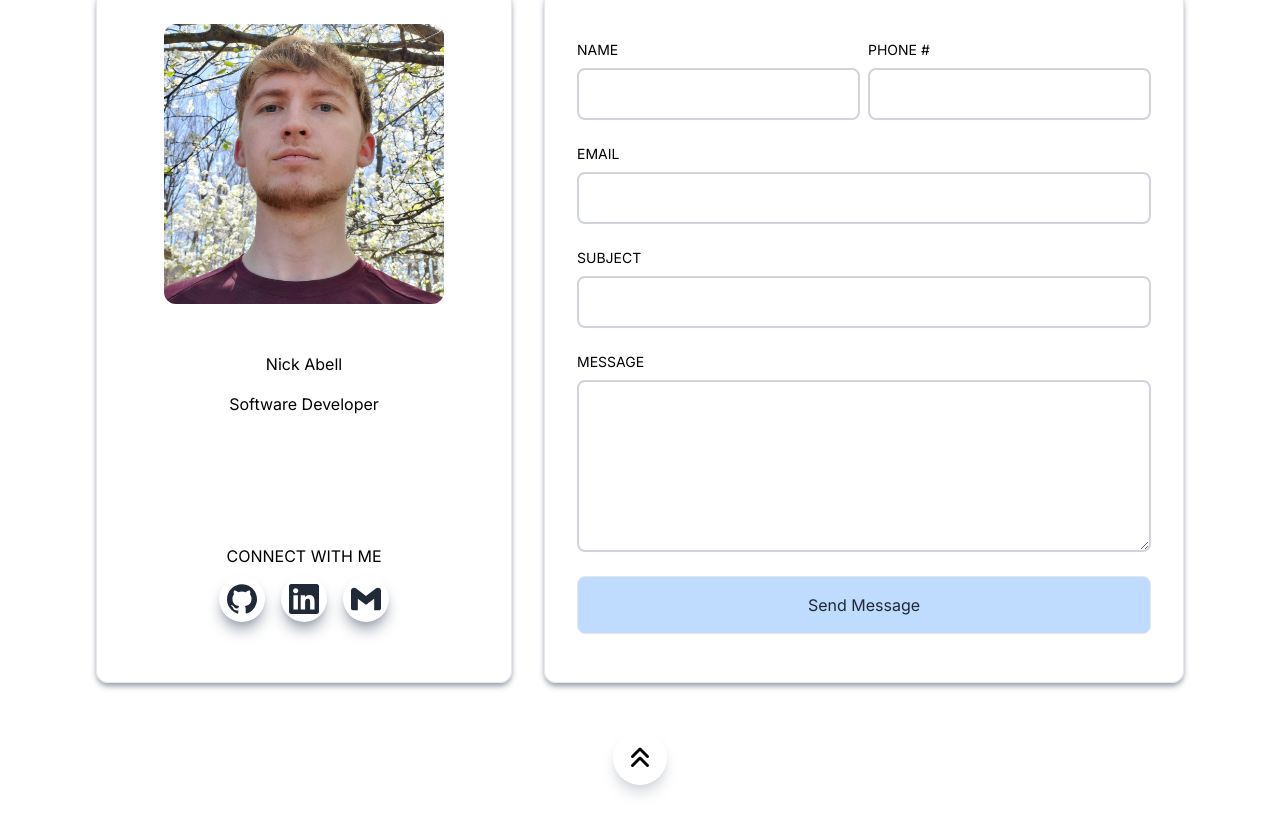
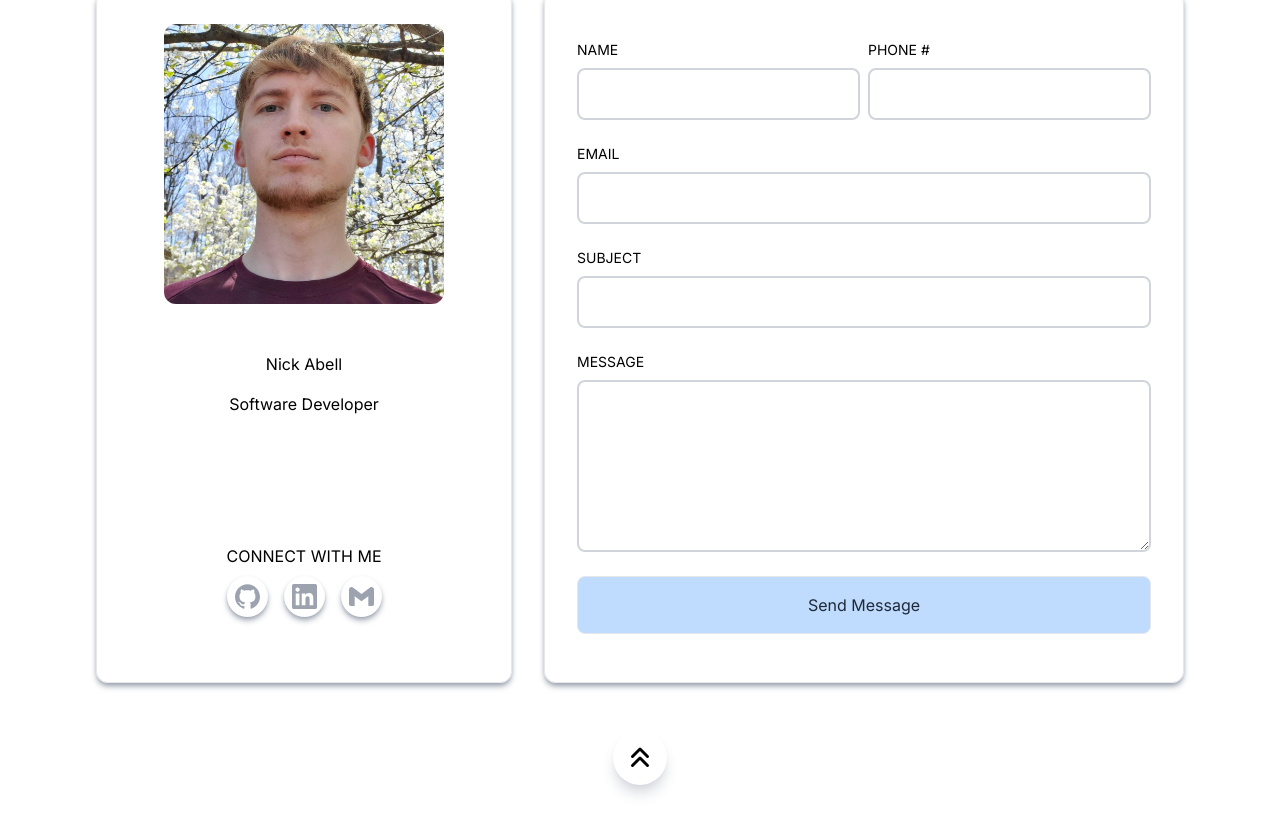
Before and after one commit to Nicholas-Abell/portfolio_V3, a Next.js app: page / in a window 1280 px wide. Shown: the part 7486-8319 px from the top of the page. Built offline with nearby package versions, Linux system fonts and the light colour scheme.

Commit message:
style: Links

```diff
--- a/components/contact/Contact.tsx
+++ b/components/contact/Contact.tsx
@@ -43,24 +43,24 @@ const Contact = () => {
                 <p>Software Developer</p>
               </div>
               <p className="uppercase pt-24 text-center">Connect With Me</p>
-              <div className="flex items-center justify-center w-full gap-4 py-2 text-gray-800">
+              <div className="flex items-center justify-center w-full gap-4 py-2 text-gray-400">
                 <Link
                   href="https://github.com/Nicholas-Abell"
-                  className="rounded-full p-2 shadow-lg shadow-gray-400 ease-in-out duration-200 hover:text-purple-700 shadow:text-purple-700"
-                >
-                  <SiGithub size={30} />
+                  className="hover:text-black rounded-full shadow-md shadow-gray-400 hover:shadow-purple-300 duration-200 ease-in-out p-2 flex justify-center items-center"
+                  >
+                  <SiGithub size={25} />
                 </Link>
                 <Link
                   href="https://www.linkedin.com/in/nicholas-abell-348807192/"
-                  className="rounded-full p-2 shadow-lg shadow-gray-400 ease-in-out duration-200 hover:text-blue-400 hover:shadow-purple-200"
-                >
-                  <SiLinkedin size={30} />
+                  className="hover:text-black rounded-full shadow-md shadow-gray-400 hover:shadow-purple-300 duration-200 ease-in-out p-2 flex justify-center items-center"
+                  >
+                  <SiLinkedin size={25} />
                 </Link>
                 <Link
                   href="mailto:nicholaswabell@gmail.com"
-                  className="rounded-full p-2 shadow-lg shadow-gray-400 ease-in-out duration-200 hover:text-red-400 hover:shadow-purple-200"
-                >
-                  <SiGmail size={30} />
+                  className="hover:text-black rounded-full shadow-md shadow-gray-400 hover:shadow-purple-300 duration-200 ease-in-out p-2 flex justify-center items-center"
+                  >
+                  <SiGmail size={25} />
                 </Link>
               </div>
             </div>
```
